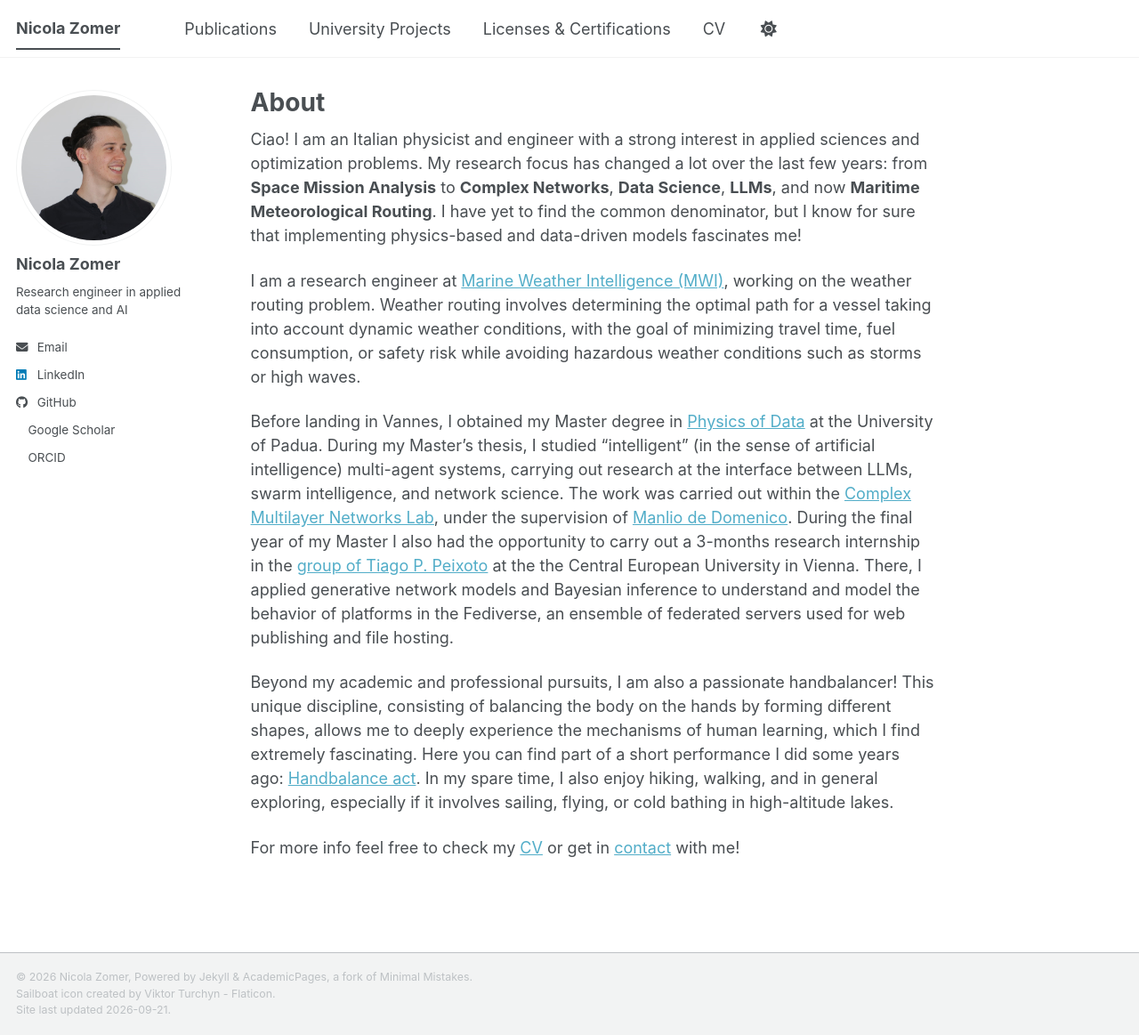
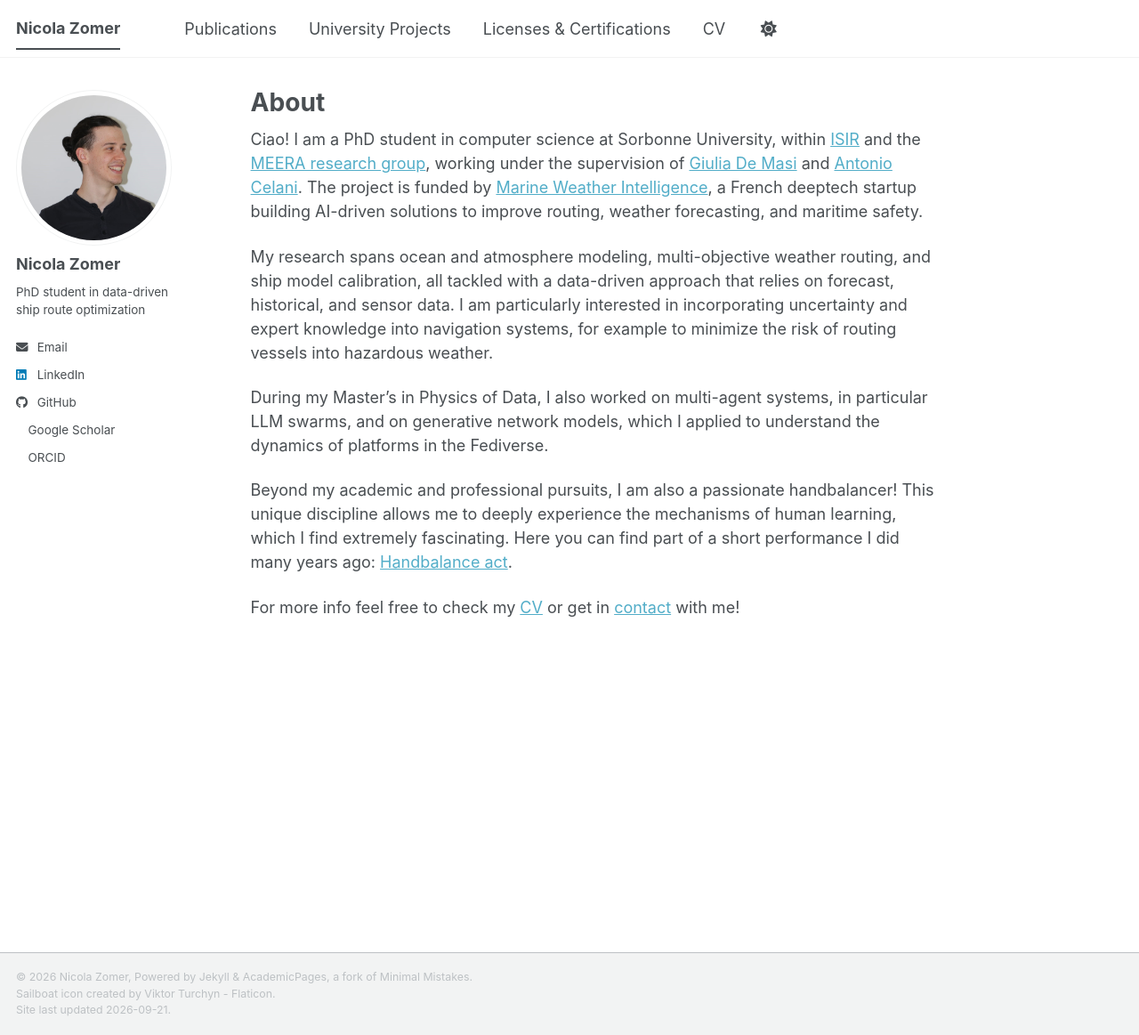
Before and after one commit to NicolaZomer/nicolazomer.github.io, a Jekyll site: the page built from _pages/about.md, in a window 1280 px wide and 1163 px high. Shown: the whole window at 89% size. Built offline with Jekyll 4.4.1, drawn with Linux system fonts in a browser that asks for light colours; a style sheet for code colours, icons or effects is not loaded.

Commit message:
Update About page, bio/description, and CV

```diff
--- a/_config.yml
+++ b/_config.yml
@@ -12,7 +12,7 @@ site_theme               : "default" # The available themes options are "default
 title                    : "Nicola Zomer"
 title_separator          : "-"
 name                     : &name "Nicola Zomer"
-description              : &description "Research engineer in applied data science and AI"   # Update this with a general description of your site, this is the default if not overridden by a page
+description              : &description "PhD student in data-driven ship route optimization"   # Update this with a general description of your site, this is the default if not overridden by a page
 url                      : https://nicolazomer.github.io # The base hostname & protocol for your site e.g. "https://[your GitHub username].github.io",
                                                            # or if you already have some other page hosted on Github then use "https://[your GitHub username].github.io/[Your Repo Name]"
 baseurl                  : "" # the subpath of your site, e.g. "/blog"
@@ -26,7 +26,7 @@ author:
   avatar           : "avatar.jpg"
   name             : "Nicola Zomer"
   pronouns         : # example: "she/her"
-  bio              : "Research engineer in applied data science and AI"
+  bio              : "PhD student in data-driven ship route optimization"
   location         : #"Earth"
   employer         : #"Red Brick University"
   uri              : # URL
--- a/_pages/about.md
+++ b/_pages/about.md
@@ -7,14 +7,12 @@ redirect_from:
   - /about.html
 ---
 
-Ciao! I am an Italian physicist and engineer with a strong interest in applied sciences and optimization problems. My research focus has changed a lot over the last few years: from **Space Mission Analysis** to **Complex Networks**, **Data Science**, **LLMs**, and now **Maritime Meteorological Routing**. I have yet to find the common denominator, but I know for sure that implementing physics-based and data-driven models fascinates me!
+Ciao! I am a PhD student in computer science at Sorbonne University, within <a href="https://www.isir.upmc.fr/" target="_blank">ISIR</a> and the <a href="https://giuliademasi.weebly.com/meera-research-lab.html" target="_blank">MEERA research group</a>, working under the supervision of <a href="https://giuliademasi.weebly.com/" target="_blank">Giulia De Masi</a> and <a href="https://scholar.google.fr/citations?user=a5JvBbgAAAAJ&hl=fr" target="_blank">Antonio Celani</a>. The project is funded by <a href="https://marine-weather.com/" target="_blank">Marine Weather Intelligence</a>, a French deeptech startup building AI-driven solutions to improve routing, weather forecasting, and maritime safety.
 
-I am a research engineer at <a href="https://marine-weather.com/" target="_blank">Marine Weather Intelligence (MWI)</a>, working on the weather routing problem. Weather routing involves determining the optimal path for a vessel taking into account dynamic weather conditions, with the goal of minimizing travel time, fuel consumption, or safety risk while avoiding hazardous weather conditions such as storms or high waves.
+My research spans ocean and atmosphere modeling, multi-objective weather routing, and ship model calibration, all tackled with a data-driven approach that relies on forecast, historical, and sensor data. I am particularly interested in incorporating uncertainty and expert knowledge into navigation systems, for example to minimize the risk of routing vessels into hazardous weather.
 
-<!-- I am an incoming PhD student in Applied Data Science and AI at <a href="https://marine-weather.com/" target="_blank">Marine Weather Intelligence (MWI)</a> and the <a href="http://www.lmba-math.fr/" target="_blank">LMBA laboratory</a> in Vannes, France, as part of the <a href="https://www.anrt.asso.fr/fr/le-dispositif-cifre-7844" target="_blank">CIFRE program</a>. At LMBA I will be supervised by <a href="http://web.univ-ubs.fr/lmba/septier/" target="_blank">François Septier</a>. In addition, I will also be supervised by <a href="https://www.ictp.it/member/antonio-celani#biography" target="_blank">Antonio Celani</a>, from ICTP in Trieste, Italy. -->
+During my Master's in Physics of Data, I also worked on multi-agent systems, in particular LLM swarms, and on generative network models, which I applied to understand the dynamics of platforms in the Fediverse.
 
-Before landing in Vannes, I obtained my Master degree in <a href="http://physicsofdata.dfa.unipd.it/" target="_blank">Physics of Data</a> at the University of Padua. During my Master's thesis, I studied "intelligent" (in the sense of artificial intelligence) multi-agent systems, carrying out research at the interface between LLMs, swarm intelligence, and network science. The work was carried out within the <a href="https://twitter.com/ComuneLab" target="_blank">Complex Multilayer Networks Lab</a>, under the supervision of <a href="https://manliodedomenico.com/" target="_blank">Manlio de Domenico</a>. During the final year of my Master I also had the opportunity to carry out a 3-months research internship in the <a href="https://skewed.de/tiago/" target="_blank">group of Tiago P. Peixoto</a> at the the Central European University in Vienna. There, I applied generative network models and Bayesian inference to understand and model the behavior of platforms in the Fediverse, an ensemble of federated servers used for web publishing and file hosting.
+Beyond my academic and professional pursuits, I am also a passionate handbalancer! This unique discipline allows me to deeply experience the mechanisms of human learning, which I find extremely fascinating. Here you can find part of a short performance I did many years ago: <a href="https://youtu.be/zFyG3heI2hU?si=pB5AP_c28WTqGD4E" target="_blank">Handbalance act</a>.
 
-Beyond my academic and professional pursuits, I am also a passionate handbalancer! This unique discipline, consisting of balancing the body on the hands by forming different shapes, allows me to deeply experience the mechanisms of human learning, which I find extremely fascinating. Here you can find part of a short performance I did some years ago: <a href="https://youtu.be/zFyG3heI2hU?si=pB5AP_c28WTqGD4E" target="_blank">Handbalance act</a>. In my spare time, I also enjoy hiking, walking, and in general exploring, especially if it involves sailing, flying, or cold bathing in high-altitude lakes.
-
-For more info feel free to check my [CV](https://nicolazomer.github.io/cv/) or get in [contact](mailto:nicola.zomer@studenti.unipd.it) with me!
+For more info feel free to check my [CV](https://nicolazomer.github.io/cv/) or get in [contact](mailto:nicola.zomer@marine-weather.com) with me!
```
Also changed, not shown: 1 other file.
